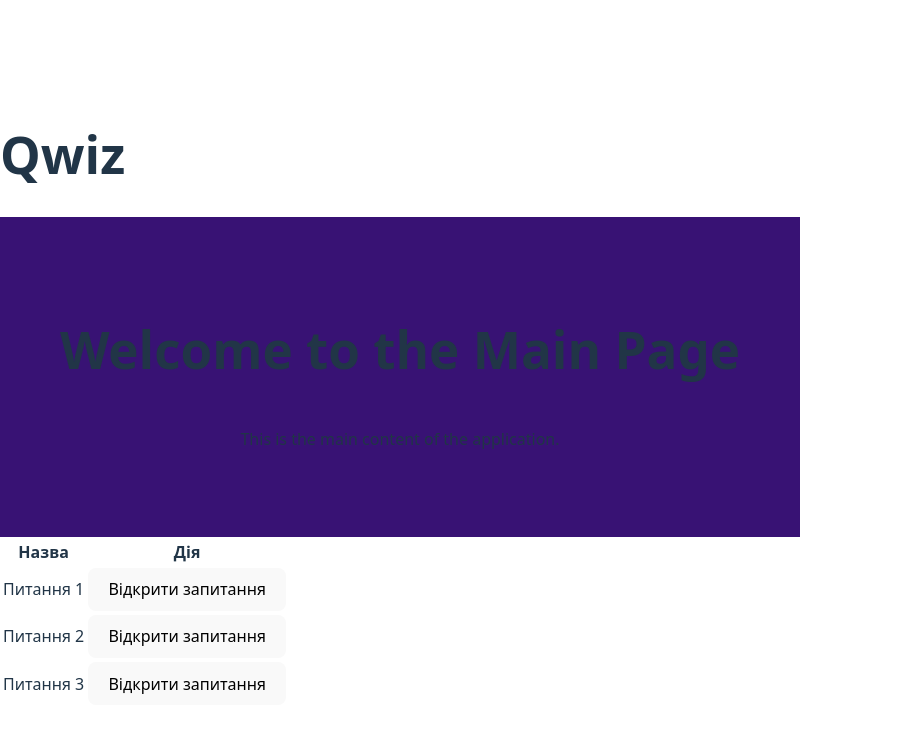
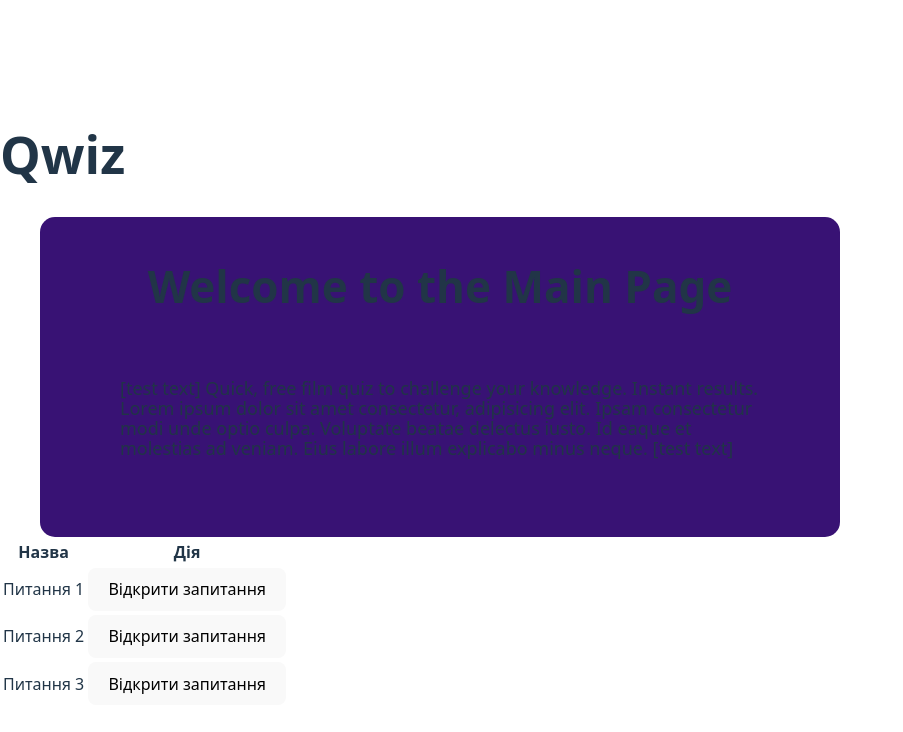
Before and after one commit to Vaddex/react-qwiz, a React (Vite) app: page / in a window 1280 px wide. Shown: the top 732 px of the page, without its empty margins (0-903 px from the left). Built offline with nearby package versions, Linux system fonts and the light colour scheme.

Commit message:
added MainPage styles

```diff
--- a/src/components/MainPage/MainPage.jsx
+++ b/src/components/MainPage/MainPage.jsx
@@ -2,8 +2,14 @@ import css from "./MainPage.module.css";
 function MainPage() {
     return (
         <div className={css["container"]}>
-            <h1>Welcome to the Main Page</h1>
-            <p>This is the main content of the application.</p>
+            <h1 className={css["topSign"]}>Welcome to the Main Page</h1>
+            <p className={css["description"]}>
+                [test text] Quick, free film quiz to challenge your knowledge.
+                Instant results. Lorem ipsum dolor sit amet consectetur,
+                adipisicing elit. Ipsam consectetur modi unde optio culpa.
+                Voluptate beatae delectus iusto. Id eaque et molestias ad
+                veniam. Eius labore illum explicabo minus neque. [test text]
+            </p>
         </div>
     );
 }
--- a/src/components/MainPage/MainPage.module.css
+++ b/src/components/MainPage/MainPage.module.css
@@ -2,8 +2,30 @@
     display: flex;
     flex-direction: column;
     align-items: center;
-    justify-content: center;
     height: 40vh;
     width: 100vh;
+    border-radius: 15px;
+    position: relative;
+    top: 10%;
+    bottom: 10%;
+    left: 5%;
     background-color: #381274;
 }
+
+.topSign {
+    box-sizing: border-box;
+    line-height: 40px;
+    position: relative;
+    font-size: 44px;
+    padding-top: 20px;
+}
+
+.description {
+    box-sizing: border-box;
+    display: flex;
+    line-height: 20px;
+    position: relative;
+    font-size: 18px;
+    padding-top: 3%;
+    width: 80%;
+}
```
